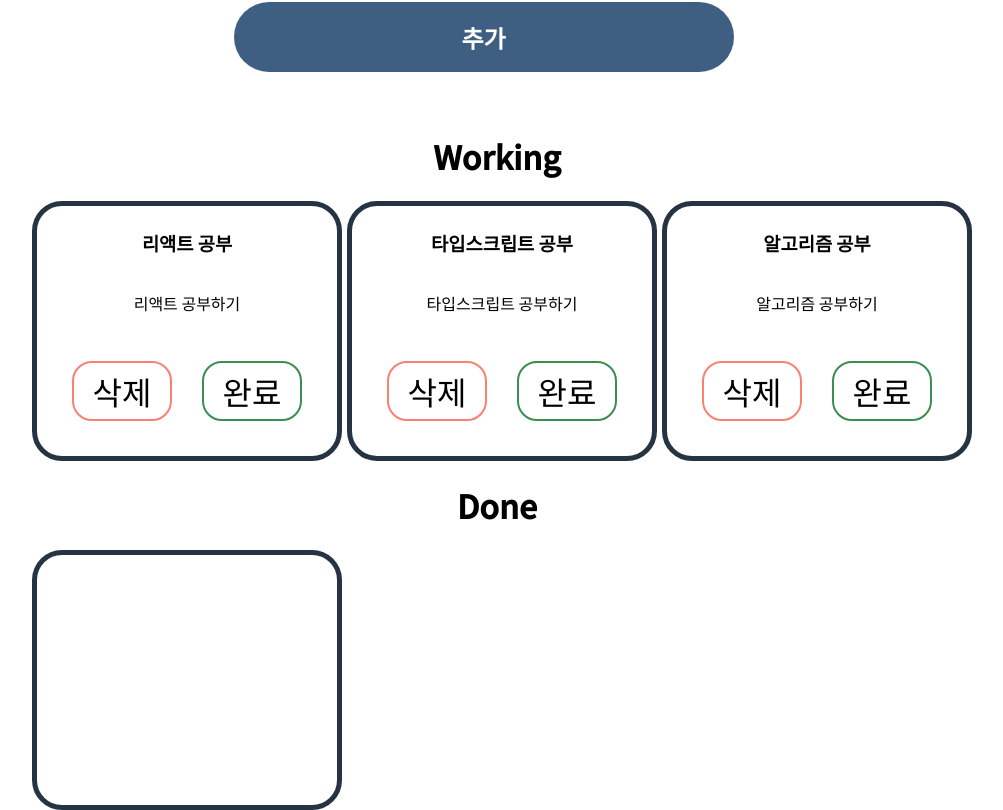
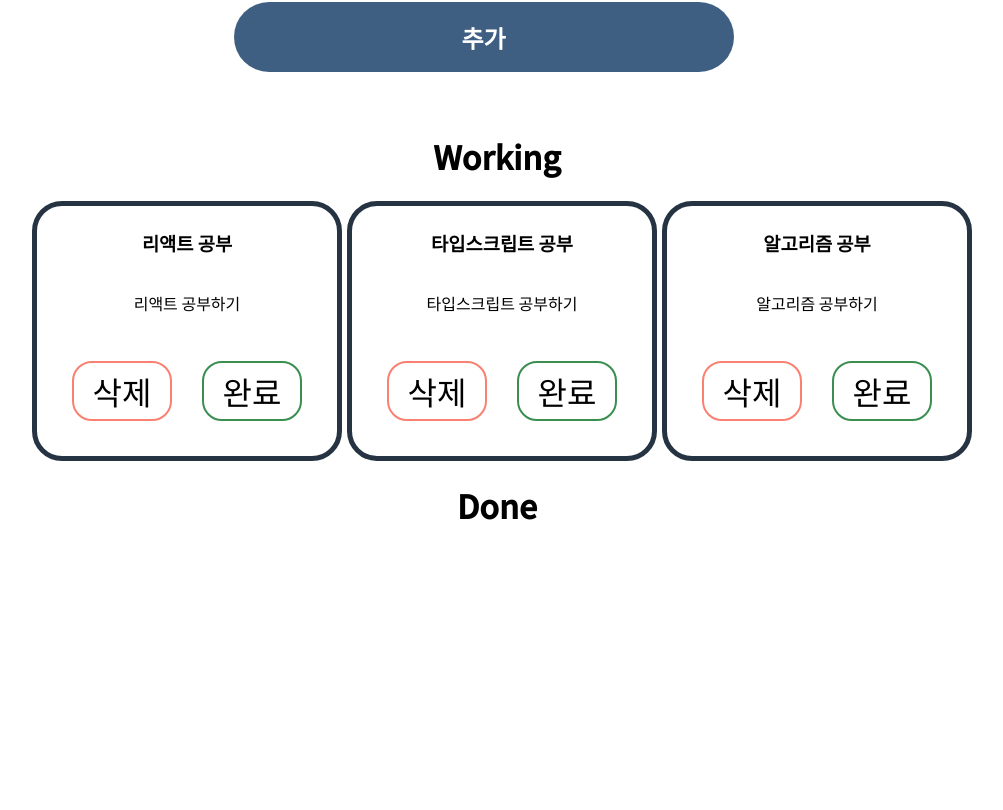
Before and after one commit to h0ngwon/sparta-week4-project, a React (Create React App) app: page / in a window 1280 px wide. Shown: the part 170-980 px from the top of the page, without its empty margins (143-1146 px from the left). After the commit the page ends 800 px from the top, so only its background shows below. Built offline with nearby package versions, Linux system fonts and the light colour scheme.

Commit message:
Refactor: 코드 리팩토링

```diff
--- a/src/components/TodoItems.jsx
+++ b/src/components/TodoItems.jsx
@@ -7,6 +7,7 @@ const TodoItems = (props) => {
 	return (
 		<>
 			<h1>Working</h1>
+			{props.items.length === 0 && <span>아이템을 추가해 주세요.</span>}
 			<div className={styles.container}>
 				{props.items.map((item) => (
 					<Card key={item.id}>
@@ -21,7 +22,6 @@ const TodoItems = (props) => {
 			</div>
 			<h1>Done</h1>
 			<div className={styles.container}>
-				<Card></Card>
 			</div>
 		</>
 	);
```
